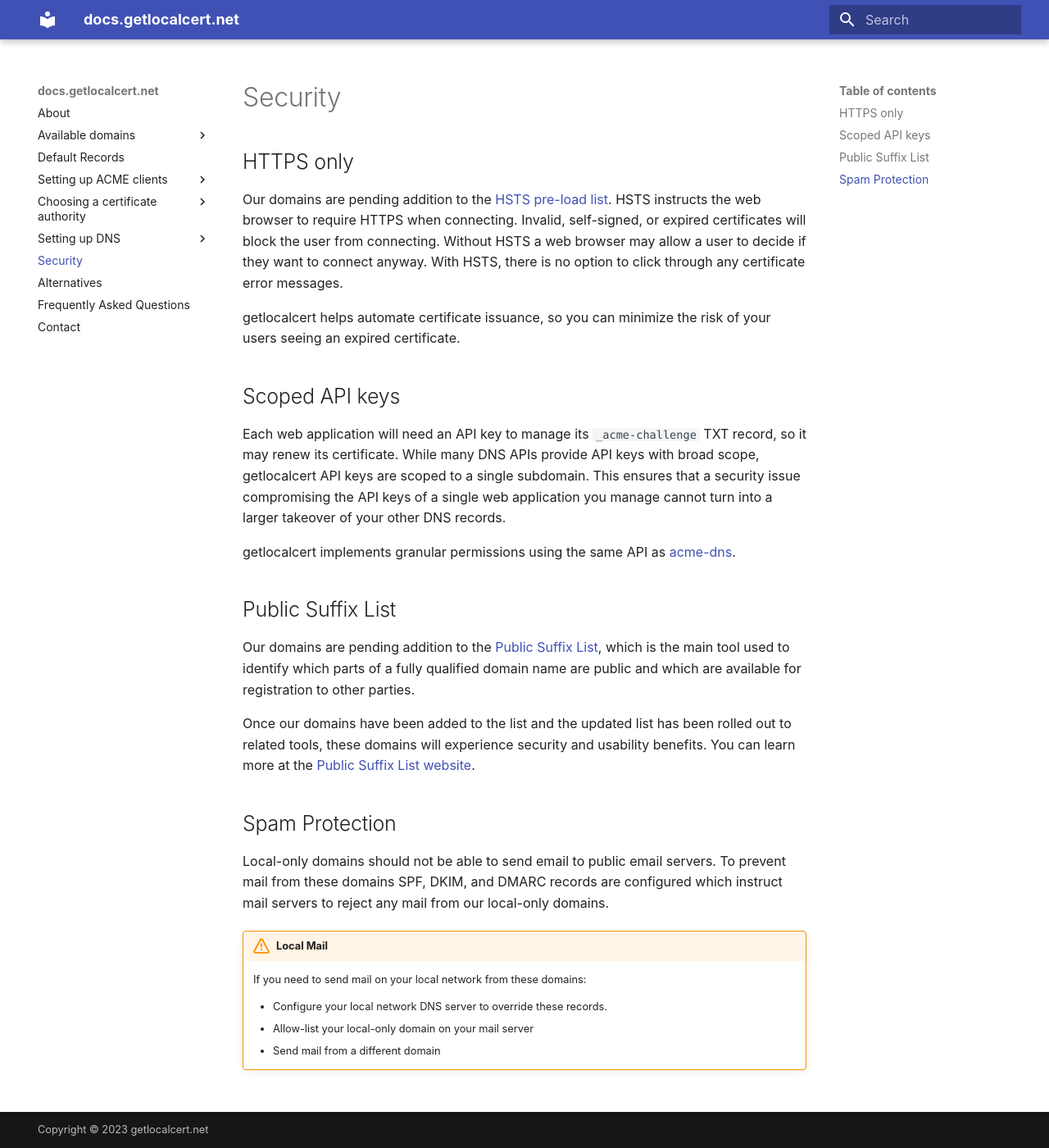
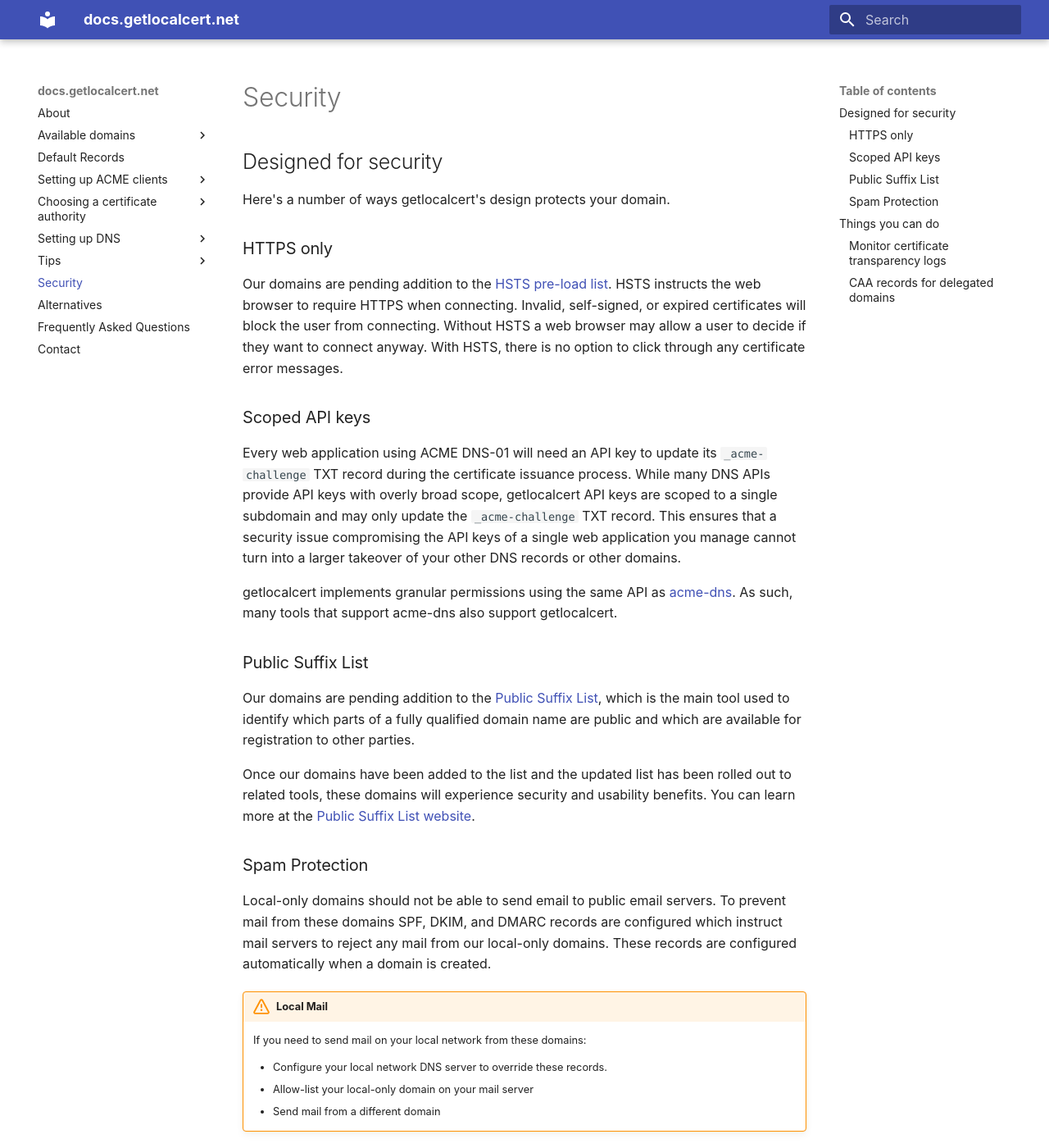
Before and after one commit to getlocalcert/docs, an MkDocs documentation site: the page built from website/docs/security.md, in a window 1280 px wide and 1400 px high. Shown: the whole window at 82% size. Built offline with MkDocs 1.6.1 and Material for MkDocs 9.7.7, drawn with Linux system fonts in a browser that asks for light colours; some of the changed text lies outside the part shown.

Commit message:
Mention validation domains, CAA records

```diff
--- a/website/docs/security.md
+++ b/website/docs/security.md
@@ -1,6 +1,10 @@
 # Security
 
-## HTTPS only
+## Designed for security
+
+Here's a number of ways getlocalcert's design protects your domain.
+
+### HTTPS only
 
 Our domains are pending addition to the [HSTS pre-load list](https://en.wikipedia.org/wiki/HTTP_Strict_Transport_Security).
 HSTS instructs the web browser to require HTTPS when connecting.
@@ -8,26 +12,26 @@ Invalid, self-signed, or expired certificates will block the user from connectin
 Without HSTS a web browser may allow a user to decide if they want to connect anyway.
 With HSTS, there is no option to click through any certificate error messages.
 
-getlocalcert helps automate certificate issuance, so you can minimize the risk of your users seeing an expired certificate.
+### Scoped API keys
 
-## Scoped API keys
-
-Each web application will need an API key to manage its `_acme-challenge` TXT record, so it may renew its certificate.
-While many DNS APIs provide API keys with broad scope, getlocalcert API keys are scoped to a single subdomain.
-This ensures that a security issue compromising the API keys of a single web application you manage cannot turn into a larger takeover of your other DNS records.
+Every web application using ACME DNS-01 will need an API key to update its `_acme-challenge` TXT record during the certificate issuance process.
+While many DNS APIs provide API keys with overly broad scope, getlocalcert API keys are scoped to a single subdomain and may only update the `_acme-challenge` TXT record.
+This ensures that a security issue compromising the API keys of a single web application you manage cannot turn into a larger takeover of your other DNS records or other domains.
 
 getlocalcert implements granular permissions using the same API as [acme-dns](https://www.eff.org/deeplinks/2018/02/technical-deep-dive-securing-automation-acme-dns-challenge-validation).
+As such, many tools that support acme-dns also support getlocalcert.
 
-## Public Suffix List
+### Public Suffix List
 
 Our domains are pending addition to the [Public Suffix List](https://publicsuffix.org/), which is the main tool used to identify which parts of a fully qualified domain name are public and which are available for registration to other parties.
 
 Once our domains have been added to the list and the updated list has been rolled out to related tools, these domains will experience security and usability benefits. You can learn more at the [Public Suffix List website](https://publicsuffix.org/).
 
-## Spam Protection
+### Spam Protection
 
 Local-only domains should not be able to send email to public email servers.
 To prevent mail from these domains SPF, DKIM, and DMARC records are configured which instruct mail servers to reject any mail from our local-only domains.
+These records are configured automatically when a domain is created.
 
 
 !!! warning "Local Mail"
@@ -37,3 +41,22 @@ To prevent mail from these domains SPF, DKIM, and DMARC records are configured w
     * Configure your local network DNS server to override these records.
     * Allow-list your local-only domain on your mail server
     * Send mail from a different domain
+
+
+## Things you can do
+
+### Monitor certificate transparency logs
+
+When you use getlocalcert and the larger certificate authority ecosystem, you may be worried about certificate misissuance.
+The Internet depends on the trustworthiness and security practices of the CAs, and there's a history of problems.
+Thankfully, all commonly trusted public CAs provide certificate transparency logs that contain information about every certificate they issue.
+These logs have helped security professionals detect misissuance and mitigate real world attacks.
+
+If you'd like to keep an eye on things, you can sign up for a [certificate monitoring service](https://certificate.transparency.dev/monitors/).
+These services track every certificate issuance and can notify you each time a certificate is issued for your domain.
+
+### CAA records for delegated domains
+
+If you're using getlocalcert as an [external validation domain](/tips/validation-domain/) consider setting a CAA record.
+Let's Encrypt supports CAA records that restrict certificate issuance to a single Let's Encrypt account.
+This works sort of like two factor authentication, you'll need credentials for your Let's Encrypt account and an API key to update your DNS records.
--- a/website/mkdocs.yml
+++ b/website/mkdocs.yml
@@ -41,6 +41,8 @@ nav:
     - 'dns/index.md'
     - 'dns/split-view.md'
     - 'dns/managed.md'
+  - 'Tips':
+    - 'tips/validation-domain.md'
   - 'security.md'
   - 'alternatives.md'
   - 'faq.md'
```
Also changed, not shown: website/docs/tips/validation-domain.md (added, +62 -0 lines).
